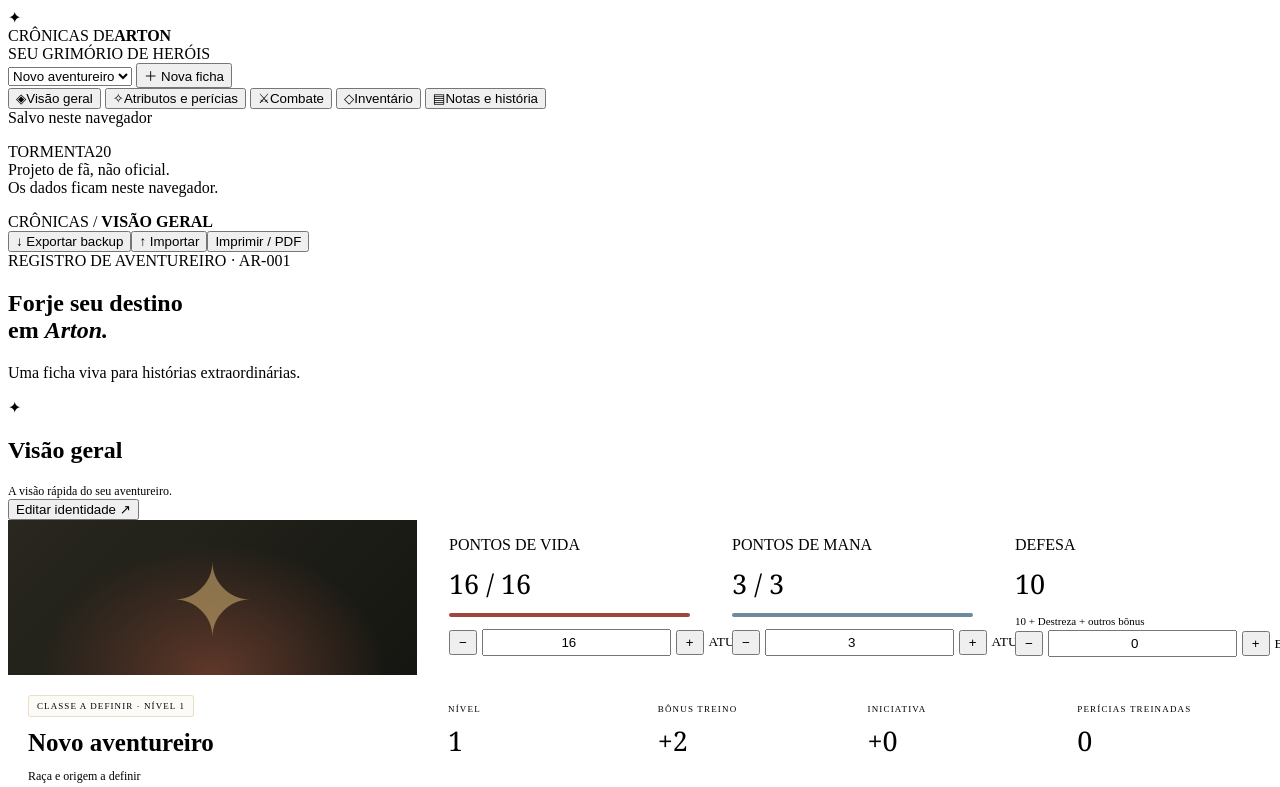
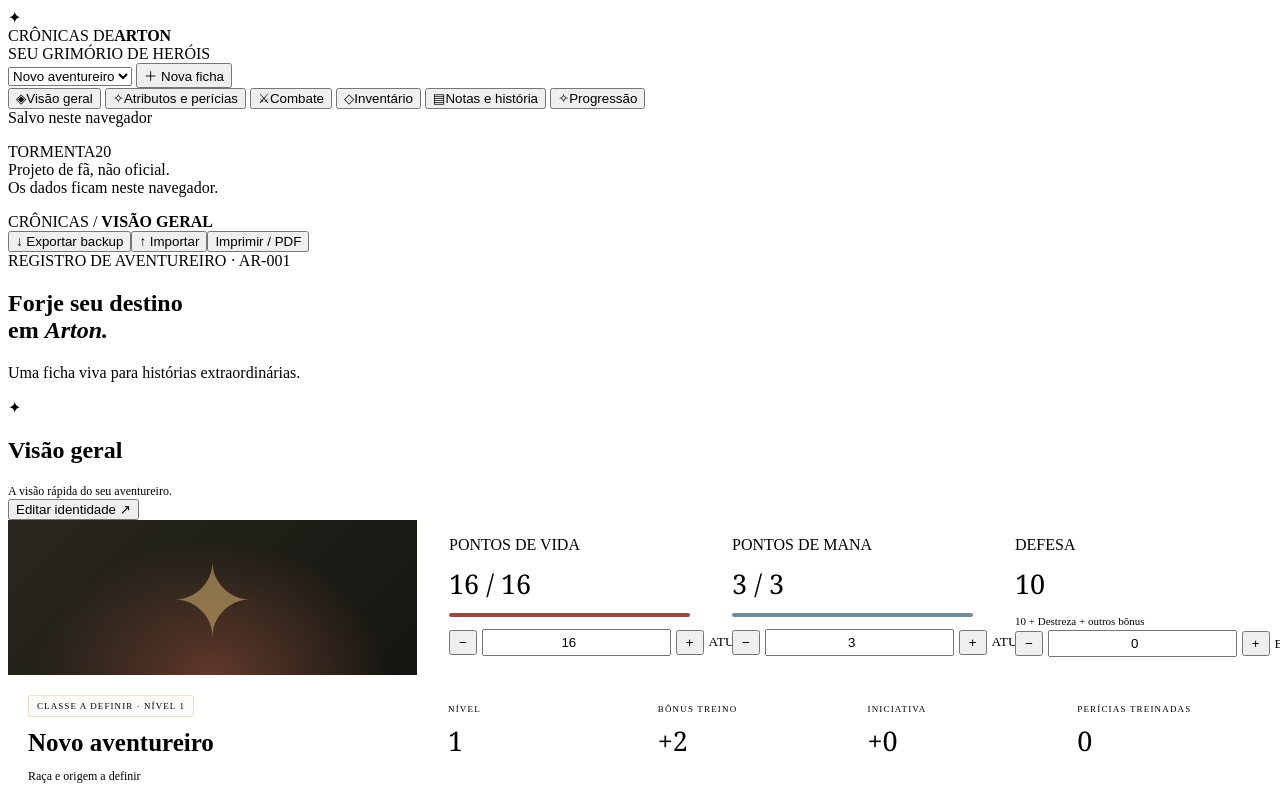
Before and after one commit to Allysongeorge/Cronicas-de-Arton, a plain HTML site: page index.html in a window 1280 px wide. Shown: the top 787 px of the page. Drawn offline with Linux system fonts and the light colour scheme.

Commit message:
Add progression button to navigation

```diff
--- a/index.html
+++ b/index.html
@@ -18,6 +18,7 @@
       <button data-tab="combat"><span>⚔</span>Combate</button>
       <button data-tab="inventory"><span>◇</span>Inventário</button>
       <button data-tab="notes"><span>▤</span>Notas e história</button>
+      <button data-tab="progression"><span>✧</span>Progressão</button>
     </nav>
     <div class="aside-bottom"><div><i class="save-dot"></i><span id="saveStatus">Salvo neste navegador</span></div><p>TORMENTA20<br>Projeto de fã, não oficial.<br>Os dados ficam neste navegador.</p></div>
   </aside>
```
